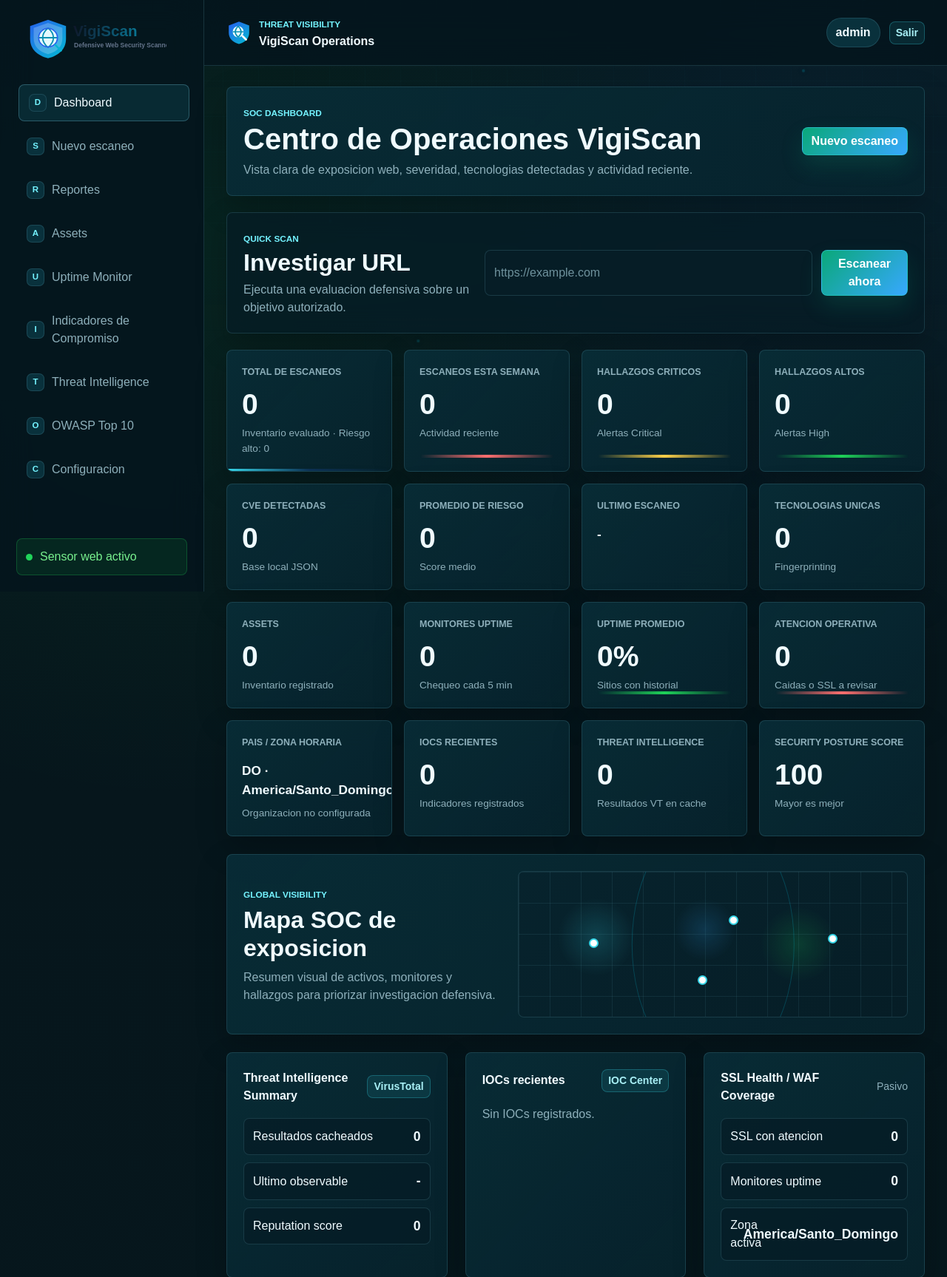
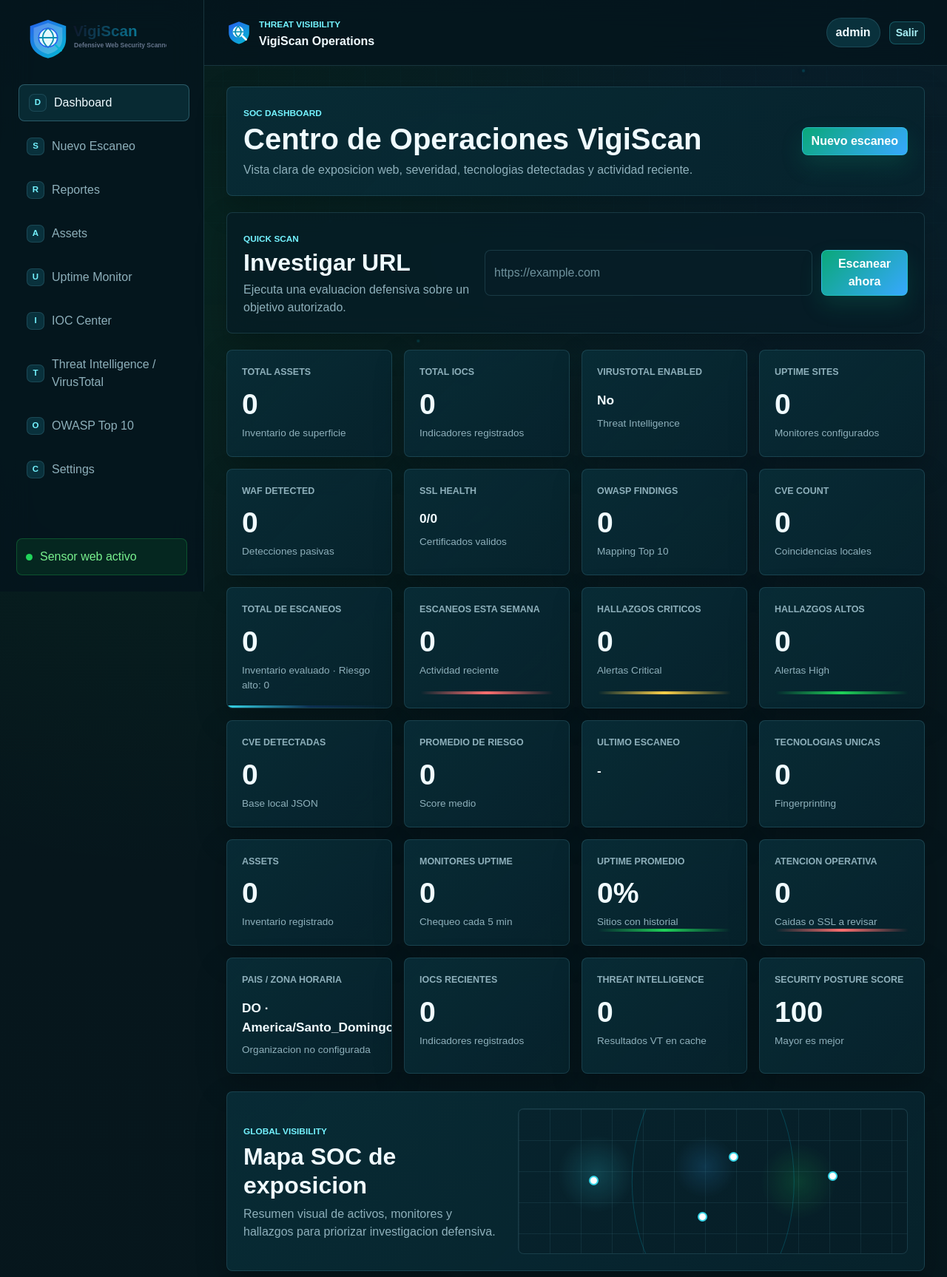
Before and after one commit to nexhost/VigiScan, a Flask app: page / in a window 1280 px wide. Shown: the top 1727 px of the page at 74% size. Run offline with Flask 3, Linux system fonts and the light colour scheme; a user stored in the database is signed in.

Commit message:
Mostrar nuevos módulos en dashboard y sidebar

```diff
--- a/vigiscan/web/routes.py
+++ b/vigiscan/web/routes.py
@@ -78,6 +78,7 @@
 
 
 @bp.get("/")
+@bp.get("/dashboard")
 @login_required
 def dashboard():
     selected_owasp = request.args.get("owasp", "").strip()
@@ -93,6 +94,11 @@
     top_technologies = detected_technology_counts(limit=10)
     dashboard_stats = build_dashboard_stats(all_scans)
     monitored_sites = MonitoredSite.query.order_by(MonitoredSite.created_at.desc()).all()
+    overview_stats = build_security_overview_stats(
+        all_scans,
+        monitored_sites,
+        vt_enabled=bool(current_user.virustotal_enabled),
+    )
     vt_latest = VirusTotalResult.query.order_by(
         VirusTotalResult.queried_at.desc()
     ).first()
@@ -103,6 +109,7 @@
         risk_counts=risk_counts,
         dashboard_stats=dashboard_stats,
         platform_stats=build_platform_stats(monitored_sites),
+        overview_stats=overview_stats,
         regional_settings=get_system_settings(),
         recent_iocs=Indicator.query.order_by(Indicator.created_at.desc()).limit(5).all(),
         vt_summary={
@@ -159,6 +166,7 @@
 
 
 @bp.route("/scans/new", methods=("GET", "POST"))
+@bp.route("/scan/new", methods=("GET", "POST"))
 @login_required
 def scan_new():
     form = ScanForm()
@@ -1251,6 +1259,43 @@
     }
 
 
+def build_security_overview_stats(
+    scans: list[Scan],
+    sites: list[MonitoredSite],
+    *,
+    vt_enabled: bool,
+) -> dict[str, Any]:
+    """Build the high-level dashboard cards requested by the web UI."""
+    latest_checks = [site.checks[-1] for site in sites if site.checks]
+    ssl_valid = sum(1 for check in latest_checks if check.ssl_valid)
+    ssl_total = len(latest_checks)
+    cves = [
+        cve
+        for scan in scans
+        for cve in scan_findings(scan)["cves"]
+    ]
+    owasp_findings = [
+        finding
+        for scan in scans
+        for finding in scan_owasp_findings(scan)
+    ]
+    waf_detections = [
+        detection
+        for scan in scans
+        for detection in scan_waf_detections(scan)
+    ]
+    return {
+        "total_assets": Asset.query.count(),
+        "total_iocs": Indicator.query.count(),
+        "virustotal_enabled": vt_enabled,
+        "uptime_sites": len(sites),
+        "waf_detected": len(waf_detections),
+        "ssl_health": f"{ssl_valid}/{ssl_total}" if ssl_total else "0/0",
+        "owasp_findings": len(owasp_findings),
+        "cve_count": len(cves),
+    }
+
+
 def chart_scans_by_day(scans: list[Scan]) -> dict[str, list[Any]]:
     days = [
         (datetime.now(UTC) - timedelta(days=offset)).date()
@@ -1343,6 +1388,18 @@
     if not isinstance(passive, dict):
         return []
     return _dict_items(passive.get("alerts"))
+
+
+def scan_waf_detections(scan: Scan) -> list[dict[str, Any]]:
+    """Return passive WAF detections stored on a scan."""
+    report_data = scan.report_data or {}
+    modules = report_data.get("modules") if isinstance(report_data, dict) else None
+    if not isinstance(modules, dict):
+        return []
+    waf_report = modules.get("waf_detect")
+    if not isinstance(waf_report, dict):
+        return []
+    return _dict_items(waf_report.get("detections"))
 
 
 def _aware_datetime(value: datetime) -> datetime:
--- a/vigiscan/web/templates/base.html
+++ b/vigiscan/web/templates/base.html
@@ -29,13 +29,13 @@
         </a>
         <a class="{% if request.endpoint == 'main.scan_new' %}active{% endif %}" href="{{ url_for('main.scan_new') }}">
           <span class="nav-icon">S</span>
-          Nuevo escaneo
+          Nuevo Escaneo
         </a>
         <a class="{% if request.endpoint == 'main.reports' %}active{% endif %}" href="{{ url_for('main.reports') }}">
           <span class="nav-icon">R</span>
           Reportes
         </a>
-        <a class="{% if request.endpoint == 'main.assets' %}active{% endif %}" href="{{ url_for('main.assets') }}">
+        <a class="{% if request.endpoint in ['main.assets', 'main.asset_new', 'main.asset_detail', 'main.asset_edit'] %}active{% endif %}" href="{{ url_for('main.assets') }}">
           <span class="nav-icon">A</span>
           Assets
         </a>
@@ -45,11 +45,11 @@
         </a>
         <a class="{% if request.endpoint in ['main.iocs', 'main.ioc_new', 'main.ioc_detail', 'main.ioc_edit'] %}active{% endif %}" href="{{ url_for('main.iocs') }}">
           <span class="nav-icon">I</span>
-          Indicadores de Compromiso
+          IOC Center
         </a>
         <a class="{% if request.endpoint == 'main.virustotal' %}active{% endif %}" href="{{ url_for('main.virustotal') }}">
           <span class="nav-icon">T</span>
-          Threat Intelligence
+          Threat Intelligence / VirusTotal
         </a>
         <a class="{% if request.endpoint == 'main.owasp' %}active{% endif %}" href="{{ url_for('main.owasp') }}">
           <span class="nav-icon">O</span>
@@ -57,7 +57,7 @@
         </a>
         <a class="{% if request.endpoint == 'main.settings' %}active{% endif %}" href="{{ url_for('main.settings') }}">
           <span class="nav-icon">C</span>
-          Configuracion
+          Settings
         </a>
       </nav>
       <div class="sidebar-status">
--- a/vigiscan/web/templates/dashboard.html
+++ b/vigiscan/web/templates/dashboard.html
@@ -26,6 +26,46 @@
 </section>
 
 <section class="metric-grid">
+  <div class="metric-card animate-in">
+    <div class="metric-label">Total Assets</div>
+    <div class="metric-value">{{ overview_stats.total_assets }}</div>
+    <div class="metric-caption">Inventario de superficie</div>
+  </div>
+  <div class="metric-card animate-in delay-1">
+    <div class="metric-label">Total IOCs</div>
+    <div class="metric-value">{{ overview_stats.total_iocs }}</div>
+    <div class="metric-caption">Indicadores registrados</div>
+  </div>
+  <div class="metric-card animate-in delay-2">
+    <div class="metric-label">VirusTotal Enabled</div>
+    <div class="metric-date">{{ "Si" if overview_stats.virustotal_enabled else "No" }}</div>
+    <div class="metric-caption">Threat Intelligence</div>
+  </div>
+  <div class="metric-card animate-in delay-3">
+    <div class="metric-label">Uptime Sites</div>
+    <div class="metric-value">{{ overview_stats.uptime_sites }}</div>
+    <div class="metric-caption">Monitores configurados</div>
+  </div>
+  <div class="metric-card animate-in">
+    <div class="metric-label">WAF Detected</div>
+    <div class="metric-value">{{ overview_stats.waf_detected }}</div>
+    <div class="metric-caption">Detecciones pasivas</div>
+  </div>
+  <div class="metric-card animate-in delay-1">
+    <div class="metric-label">SSL Health</div>
+    <div class="metric-date">{{ overview_stats.ssl_health }}</div>
+    <div class="metric-caption">Certificados validos</div>
+  </div>
+  <div class="metric-card animate-in delay-2">
+    <div class="metric-label">OWASP Findings</div>
+    <div class="metric-value">{{ overview_stats.owasp_findings }}</div>
+    <div class="metric-caption">Mapping Top 10</div>
+  </div>
+  <div class="metric-card animate-in delay-3">
+    <div class="metric-label">CVE Count</div>
+    <div class="metric-value">{{ overview_stats.cve_count }}</div>
+    <div class="metric-caption">Coincidencias locales</div>
+  </div>
   <div class="metric-card risk-total animate-in">
     <div class="metric-label">Total de escaneos</div>
     <div class="metric-value">{{ total_scans }}</div>
```
Also changed, not shown: tests/test_web.py (+35 -0 lines).
